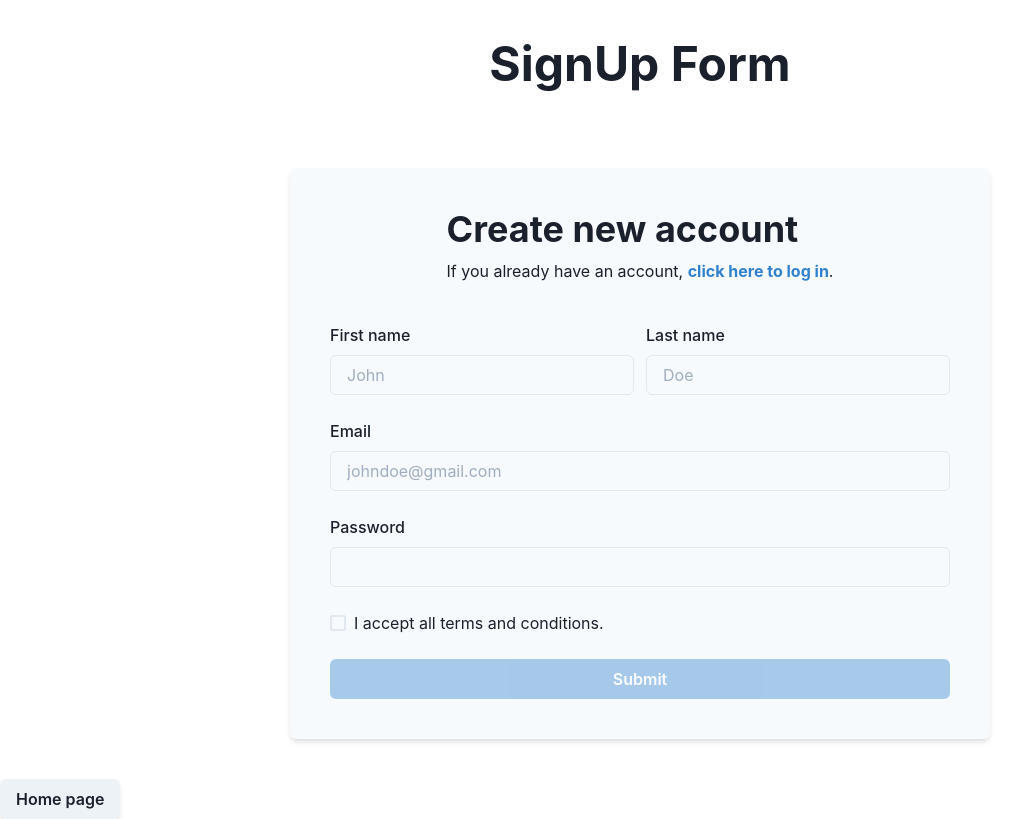
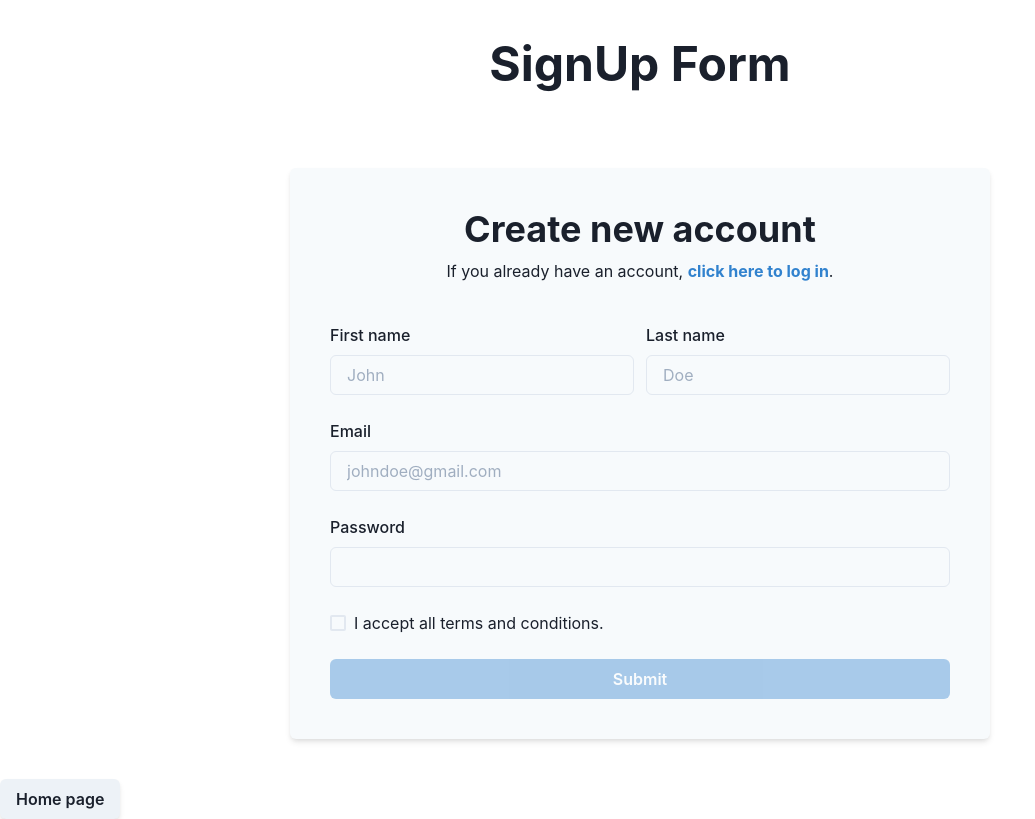
Before and after one commit to PatrykBuniX/next-formik-chakra-demo, a Next.js app: page /sign-up in a window 1280 px wide. Shown: the whole page, without its empty margins (0-1035 px from the left). Built offline with nearby package versions, Linux system fonts and the light colour scheme.

Commit message:
Center sign up form's heading.

```diff
--- a/pages/sign-up.tsx
+++ b/pages/sign-up.tsx
@@ -17,7 +17,7 @@ const SignUp: NextPage = () => {
           p={10}
           maxW="700"
         >
-          <VStack alignItems="flex-start">
+          <VStack>
             <Heading size="xl">Create new account</Heading>
             <Text>
               If you already have an account,{" "}
```
